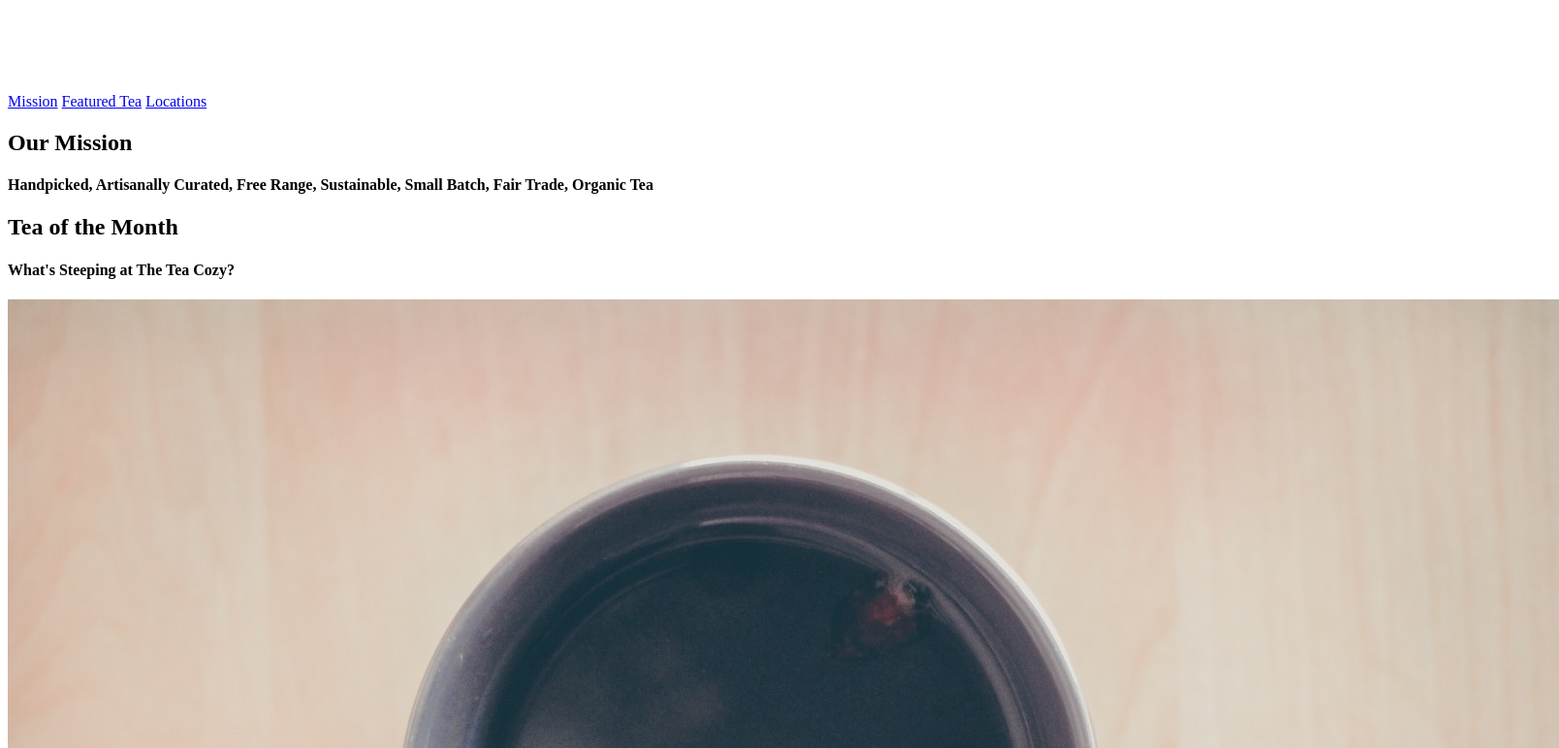
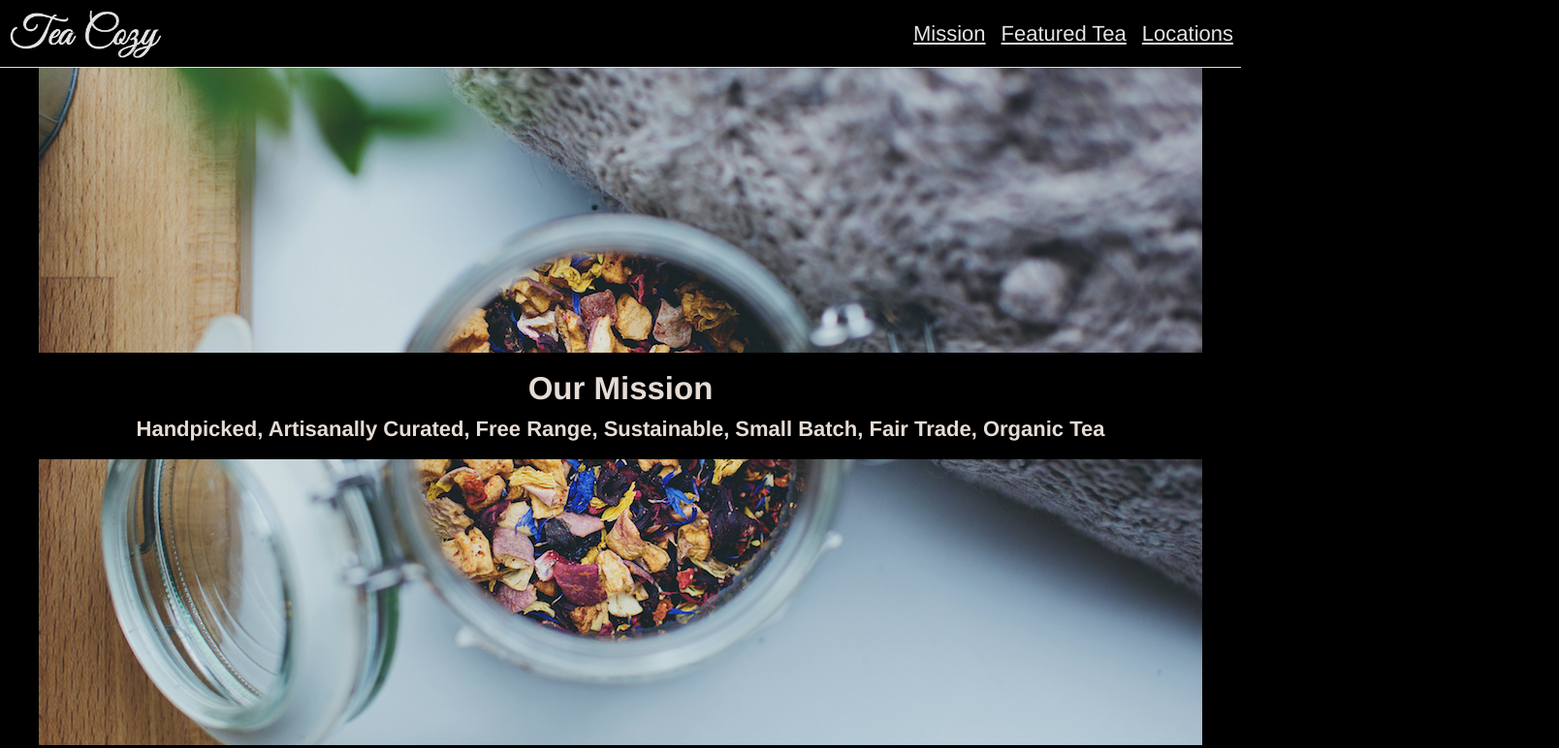
Before and after one commit to melodydai/TeaCozy, a plain HTML site: page index.html in a window 1280 px wide. Shown: the top 772 px of the page at 97% size, 1608 px wide, since content can reach past the window. Drawn offline with Linux system fonts and the light colour scheme.

Commit message:
project completed

```diff
--- a/index.html
+++ b/index.html
@@ -1,15 +1,17 @@
 <!DOCTYPE html>
 <html lang="en" dir="ltr">
+
   <head>
     <link rel="stylesheet" href="./resources/style.css">
     <meta charset="utf-8">
     <title></title>
   </head>
+
   <body>
 
     <!-- header -->
     <header>
-      <img src="./resources/images/img-tea-cozy-logo.png" alt="logo">
+      <img class="logo" src="./resources/images/img-tea-cozy-logo.png" alt="logo">
       <nav>
         <span><a href="#">Mission</a></span>
         <span><a href="#">Featured Tea</a></span>
@@ -24,13 +26,15 @@
       <!-- mission -->
 
       <div class="mission">
-        <h2>Our Mission</h2>
-        <h4>Handpicked, Artisanally Curated, Free Range, Sustainable, Small Batch, Fair Trade, Organic Tea</h4>
+        <div class="missiontitle">
+          <h2>Our Mission</h2>
+          <h4>Handpicked, Artisanally Curated, Free Range, Sustainable, Small Batch, Fair Trade, Organic Tea</h4>
+        </div>
       </div>
 
       <!-- tea of the month -->
 
-      <div class="teaofthtmonth">
+      <div class="teaofthemonth">
 
         <h2>Tea of the Month</h2>
 
@@ -67,20 +71,20 @@
 
         <h2>Locations</h2>
 
-        <div class="location">
-          <div class="downtown">
+        <div class="locationlist">
+          <div class="location">
             <h3>Downtown</h3>
             <p>384 West 4th St</p>
             <p>Suite 108</p>
             <p>Prtland, Maine</p>
           </div>
-          <div class="East">
+          <div class="location">
             <h3>East Bayside</h3>
             <p>3433 Phisherman's Avenue</p>
             <p>(Northwest Corner)</p>
             <p>Portland, Maine</p>
           </div>
-          <div class="Oakdale">
+          <div class="location">
             <h3>Oakdale</h3>
             <p>515 Crescent Avenue</p>
             <p>Second Floor</p>
@@ -89,14 +93,20 @@
         </div>
 
       </div>
+
+    <!-- contact info -->
+
+    <div class="contact">
+      <h2>The Tea Cozy</h2>
+      <h5>contact@theteacozy.com</h5>
+      <h5>917-555-8904</h5>
+    </div>
+
     </div>
 
     <!-- Footer -->
 
     <footer>
-      <h2>The Tea Cozy</h2>
-      <h5>contact@theteacozy.com</h5>
-      <h5>917-555-8904</h5>
       <h5 class="copyright">® copyright The Tea Cozy 2017</h5>
     </footer>
 
--- a/resources/style.css
+++ b/resources/style.css
@@ -0,0 +1,151 @@
+body {
+  margin: 0;
+  background-color: black;
+  color: seashell;
+  font-family: "Helvetica", sans-serif;
+  font-size: 22px;
+  opacity: 0.9;
+  text-align: center;
+}
+
+/* header */
+
+header {
+  height: 69px;
+  display: flex;
+  background-color: black;
+  justify-content: space-between;
+  width: 100%;
+  align-items: center;
+  border-bottom: 1px solid seashell;
+  position: fixed;
+  z-index: 2;
+  top: 0;
+}
+
+.logo {
+  padding-left: 10px;
+  height: 50px;
+  width: auto;
+  text-decoration: underline;
+}
+
+a {
+  color: white;
+}
+
+nav {
+  display: flex;
+  justify-content: space-around;
+}
+
+nav span {
+  padding: 0 8px;
+}
+
+/* mainbody */
+
+.mainbody {
+  position: relative;
+  top: 69px;
+  display: flex;
+  flex-direction: column;
+  justify-content: flex-start;
+  align-items: center;
+}
+
+h2, h4 {
+  margin: 10px auto;
+}
+
+/* mission */
+
+.mission {
+  display: flex;
+  flex-direction: column;
+  justify-content: center;
+  height: 700px;
+  width: 1200px;
+  background-image: url("./images/img-mission-background.jpg");
+}
+
+.missiontitle {
+  background-color: black;
+  width: 100%;
+  height: auto;
+  padding: 8px 0;
+}
+
+/* tea of the month */
+
+.teaofthemonth {
+  display: flex;
+  flex-direction: column;
+  justify-content: center;
+  align-items: center;
+  width: 1000px;
+  height: auto;
+  margin: 50px auto;
+}
+
+
+.tea img {
+  height: 200px;
+  width: 300px;
+}
+
+.teas {
+  display: flex;
+  justify-content: center;
+  flex-wrap: wrap;
+}
+
+.tea {
+  margin: 10px;
+}
+
+/* locations */
+
+.locations {
+  display: flex;
+  flex-direction: column;
+  align-items: center;
+  justify-content: center;
+  background-image: url("./images/img-locations-background.jpg");
+  background-size: cover;
+  height: 500px;
+  width: 1200px;
+  z-index: 0;
+}
+
+.locationlist {
+  display: flex;
+  align-items: center;
+}
+
+.location {
+  height: 250px;
+  width: 300px;
+  margin: 0 20px;
+  background-color: black;
+  opacity: 1;
+}
+
+.locations h2 {
+  margin-bottom: 15px;
+}
+
+/* contact */
+
+.contact {
+  height: 200px;
+}
+
+/* footer */
+
+footer {
+  text-align: left;
+  padding-left: 20px;
+  position: relative;
+  top: 20px;
+}
```
